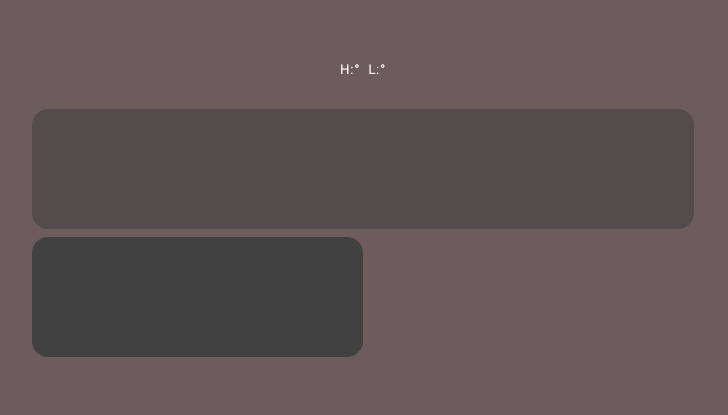
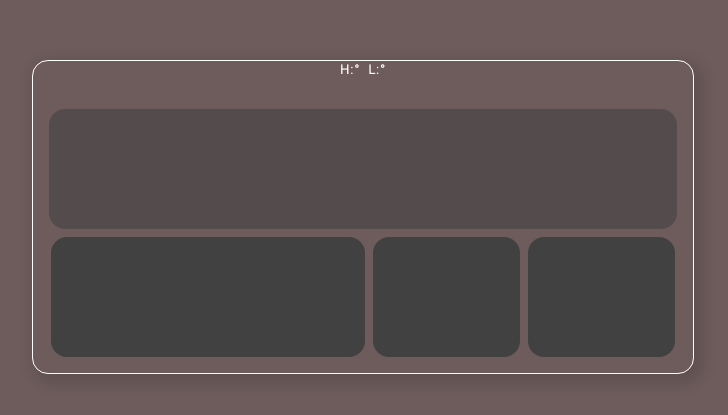
Before and after one commit to Makinloot/_Weather, a website: page public/index.html in a window 1280 px wide. Shown: the part 183-598 px from the top of the page, without its empty margins (277-1005 px from the left). Drawn offline with Linux system fonts and the light colour scheme.

Commit message:
fixed styles added unfinished blocks

```diff
--- a/public/css/main.css
+++ b/public/css/main.css
@@ -34,6 +34,14 @@ body {
     margin: 0 auto;
 }
 
+.block {
+    position: relative;
+    min-height: 120px;
+    border-radius: 1rem;
+}
+
+    /* HEADER INFO */
+
 .header {
     margin: 0 0 2rem;
     pointer-events: none;
@@ -65,22 +73,59 @@ body {
     font-weight: 600;
 }
 
+    /* SLIDER STYLES */
+
+.slider {
+    overflow: hidden;
+    background-color: rgba(65, 65, 65, 0.562);
+}
+
+.row__wrapper {
+    width: 350%;
+    height: 100%;
+    position: absolute;
+    top: 50%;
+    left: 0;
+    transform: translateY(-50%);
+    display: grid;
+    grid-template-columns: repeat(24, 4.15%);
+    place-items: center;
+    pointer-events: none;
+    user-select: none;
+}
+
+.slider__item {
+    height: 100%;
+    justify-content: space-evenly;
+}
+
+.hourly__icon {
+    width: 32px;
+    height: 32px;
+}
+
+.hourly__temp {
+    position: relative;
+}
+
+.hourly__degree {
+    position: absolute;
+    top: -.1rem;
+}
+
 .forecast {
-    position: relative;
-    min-height: 120px;
+    gap: .5rem;
     margin: .5rem 0 0;
-    border-radius: 1rem;
-    background-color: rgb(65, 65, 65);
     pointer-events: none;
     user-select: none;
 }
 
 .forecast__wrapper {
+    align-items: initial;
+    min-height: 120px;
     width: 100%;
-    position: absolute;
-    top: 50%;
-    left: 50%;
-    transform: translate(-50%, -50%);
+    background-color: rgb(65, 65, 65);
+    border-radius: 1rem;
 }
 
 .forecast__row {
@@ -117,43 +162,15 @@ body {
     height: 32px;
 }
 
-.slider {
-    position: relative;
-    min-height: 120px;
-    border-radius: 1rem;
-    overflow: hidden;
-    background-color: rgba(65, 65, 65, 0.562);
+.box__wrapper {
+    display: flex;
+    width: 100%;
+    gap: .5rem;
 }
 
-.row__wrapper {
-    width: 350%;
-    height: 100%;
-    position: absolute;
-    top: 50%;
-    left: 0;
-    transform: translateY(-50%);
-    display: grid;
-    grid-template-columns: repeat(24, 4.15%);
-    place-items: center;
-    pointer-events: none;
-    user-select: none;
+.box {
+    height: 120px;
+    width: 50%;
+    border-radius: 1rem;
+    background-color: rgb(65, 65, 65);
 }
-
-.slider__item {
-    height: 100%;
-    justify-content: space-evenly;
-}
-
-.hourly__icon {
-    width: 32px;
-    height: 32px;
-}
-
-.hourly__temp {
-    position: relative;
-}
-
-.hourly__degree {
-    position: absolute;
-    top: -.1rem;
-}
--- a/public/css/media.css
+++ b/public/css/media.css
@@ -7,7 +7,28 @@
         transform: translate(-50%, -50%);
     }
 
+    .wrapper {
+        position: relative;
+        max-height: 500px;
+        padding: 1rem;
+        border: 1px solid;
+        border-radius: 1rem;
+        box-shadow: 5px 5px 15px 4px rgba(0, 0, 0, 0.14);
+        overflow: auto;
+    }
+
     .forecast {
+        flex-direction: row;
+    }
+    .forecast__wrapper {
+        width: 50%;
+    }
+    .box__wrapper {
+        display: flex;
+        gap: .5rem;
+        width: 48%;
+    }
+    .box {
         width: 50%;
     }
 }
--- a/public/index.html
+++ b/public/index.html
@@ -14,6 +14,8 @@
 
     <div class="container">
 
+        <div class="wrapper">
+
             <div class="header flex">
                 <strong class="header__location" id="header-location"></strong>
                 <p class="header__temp" id="header-temp"></p>
@@ -24,12 +26,37 @@
                 </div>
             </div>
 
-        <div class="slider" id="slider">
+            <div class="slider block" id="slider">
                 <div class="row__wrapper" id="slider-item"></div>
             </div>
 
-        <div class="forecast">
-            <div class="forecast__wrapper" id="forecast-wrapper"></div>
+            <div class="forecast block flex">
+                <div class="forecast__wrapper flex" id="forecast-wrapper"></div>
+                <div class="box__wrapper">
+                    <div class="sunrise box" id="sunrise-wrapper">
+                        <div class="sunrise__current">
+                            <p id="current-astro-text"></p>
+                            <!-- <img id="current-astro-icon" src="#" alt="#"> -->
+                        </div>
+                        <div class="sunrise__display">
+                        </div>
+                        <div class="sunrise__past">
+                            <p id="past-astro-text"></p>
+                            <!-- <img id="past-astro-icon" src="#" alt="#"> -->
+                        </div>
+                    </div>
+                    <div class="feelslike box" id="feelslike-wrapper">
+                        <div class="feelslike__details">
+                            <!-- <img id="feelslike-icon" src="#" alt="#"> -->
+                            <!-- <p id="feelslike-temperature"><span class='feelslike__degree'>&deg;</span></p> -->
+                        </div>
+                        <div class="feelslike__condition">
+                            <p></p>
+                        </div>
+                    </div>
+                </div>
+            </div>
+
         </div>
 
     </div>
--- a/public/main.js
+++ b/public/main.js
@@ -20,6 +20,9 @@ navigator.geolocation.getCurrentPosition(async position => {
     headerData(data);
     hourlyData(data);
     forecastData(data);
+    fetchDetails(data);
+
+    hourlyDataSlider();
 });
 
 // pulls data from api for header
@@ -61,9 +64,8 @@ function hourlyData(data) {
     })
 }
 
-
-
-
+// slider for hourly data
+function hourlyDataSlider() {
     const slider = document.getElementById('slider');
     const sliderItem = document.getElementById('slider-item');
     let isDown = false;
@@ -125,6 +127,16 @@ function boundary() {
             sliderItem.style.left = `-${inner.width - outer.width}px`;
         }
     }
+}
+
+function fetchDetails(data) {
+    const wrapper = document.getElementById('sunrise-wrapper');
+    const astroPath = data.forecast.forecastday[0].astro;
+    const sunrise = astroPath.sunrise;
+    const sunset = astroPath.sunset;
+
+
+}
 
 
 
```
Lines whose indentation alone changed are shown as unchanged.
